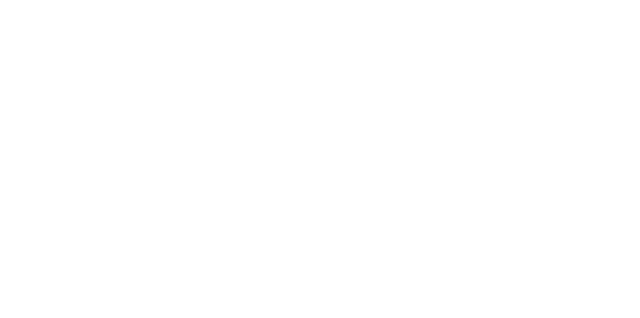
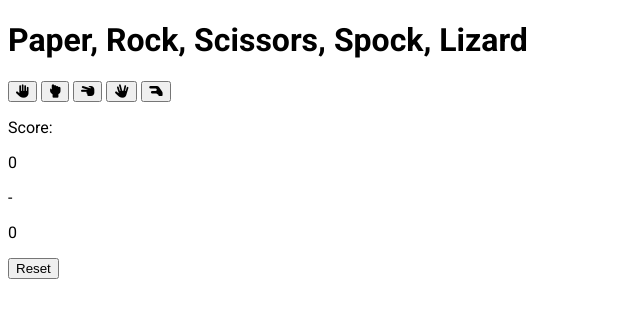
Before and after one commit to Dasmix/RPSSL, a plain HTML site: page index.html in a window 1280 px wide. Shown: the whole page, without its empty margins (0-640 px from the left). Drawn offline with Linux system fonts and the light colour scheme.

Commit message:
Add basic html structure

```diff
--- a/assets/css/style.css
+++ b/assets/css/style.css
@@ -0,0 +1,4 @@
+body {
+    font-family: "Roboto", sans-serif;
+
+}
--- a/index.html
+++ b/index.html
@@ -1,13 +1,48 @@
 <!DOCTYPE html>
 <html lang="en">
+
 <head>
     <meta charset="UTF-8">
     <meta name="viewport" content="width=device-width, initial-scale=1.0">
+    <!-- google fonts -->
+    <link
+        href="https://fonts.googleapis.com/css2?family=Roboto:ital,wght@0,100;0,300;0,400;0,500;0,700;0,900;1,100;1,300;1,400;1,500;1,700;1,900&display=swap"
+        rel="stylesheet">
     <link rel="stylesheet" href="assets/css/style.css">
     <title>Rock, Papers, Scissors, Spock, Lizard</title>
 </head>
+
 <body>
+    <div class="game-area">
+        <h1>Paper, Rock, Scissors, Spock, Lizard</h1>
+        <div class="options">
+            <button aria-label="paper" id="paper">
+                <i class="fa-solid fa-hand"></i>
+            </button>
+            <button aria-label="rock" id="rock">
+                <i class="fa-solid fa-hand-back-fist"></i>
+            </button>
+            <button aria-label="scissors" id="scissors">
+                <i class="fa-solid fa-hand-scissors"></i>
+            </button>
+            <button aria-label="spock" id="spock">
+                <i class="fa-solid fa-hand-spock"></i>
+            </button>
+            <button aria-label="lizard" id="lizard">
+                <i class="fa-solid fa-hand-lizard"></i>
+            </button>
+        </div>
+        <div id="result"></div>
+        <div class="score">
+            <p>Score:</p>
+            <p id="player-score">0</p>
+            <p>-</p>
+            <p id="computer-score">0</p>
+        </div>
+        <button id="reset">Reset</button>
+    </div>
+    <script src="assets/js/script.js"></script>
+    <script src="https://kit.fontawesome.com/6f2dfeee83.js" crossorigin="anonymous"></script>
+</body>
 
-    <script src="assets/js/script.js"></script>
-</body>
 </html>
```
